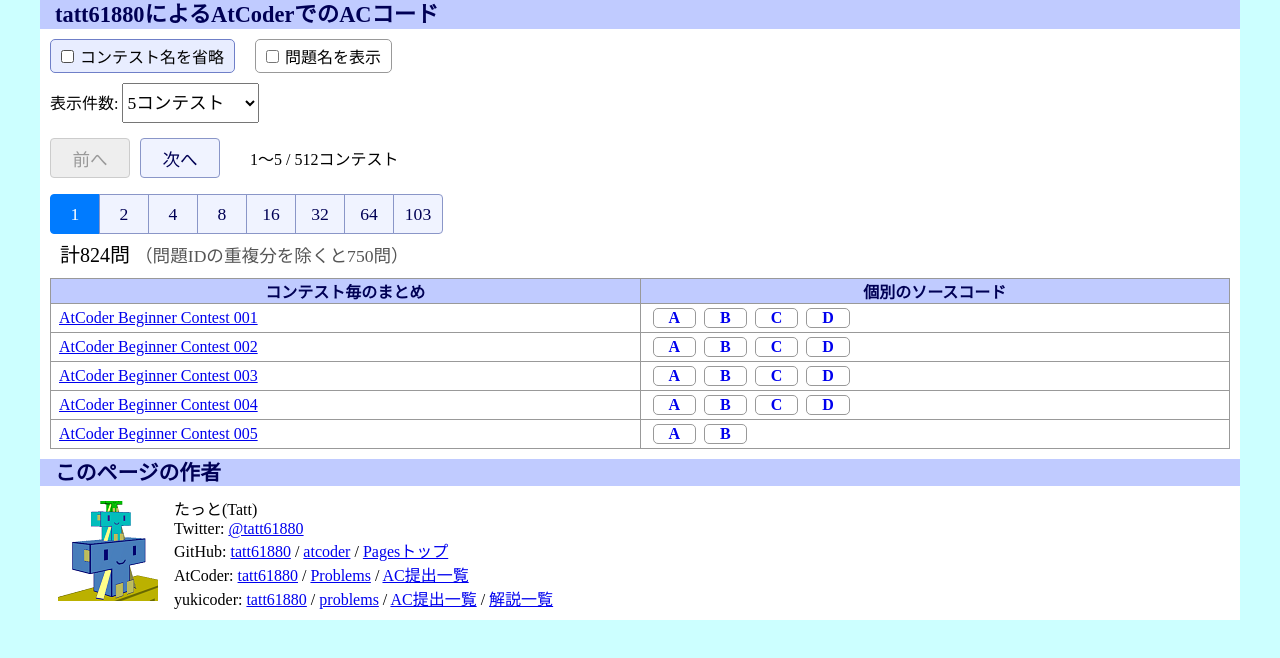
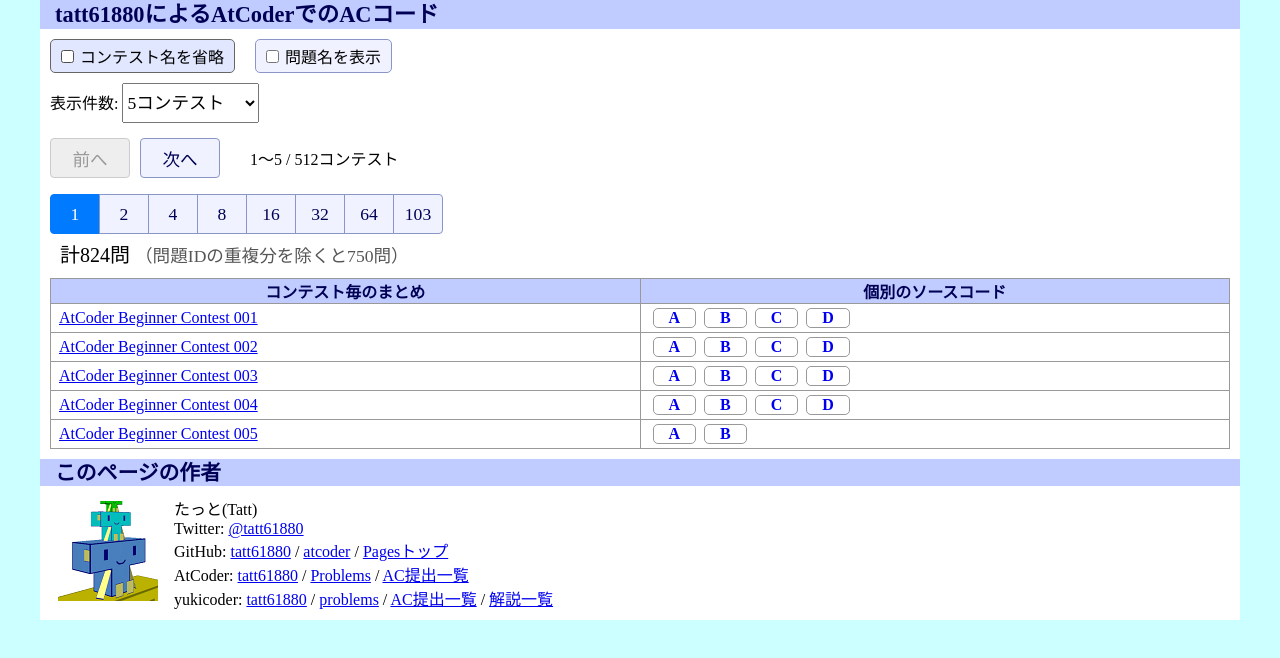
Before and after one commit to tatt61880/atcoder, a website: page index.html in a window 1280 px wide. In both pictures the pointer is over the label "コンテスト名を省略". Drawn offline with Linux system fonts and the light colour scheme.

Commit message:
Update main.css

```diff
--- a/css/main.css
+++ b/css/main.css
@@ -301,13 +301,14 @@ a:focus-visible {
   margin: 10px 10px 5px;
   cursor: pointer;
   user-select: none;
-  border: 1px solid #999999;
+  background-color: #f0f3ff;
+  border: 1px solid #8a96c8;
   border-radius: 5px;
 }
 
 .option-label:hover {
-  background-color: #e8edff;
-  border-color: #6f7fc8;
+  background-color: #e0e7ff;
+  border-color: #666666;
 }
 
 .option-label:focus-within {
```
